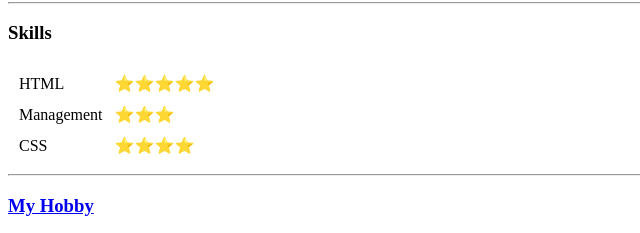
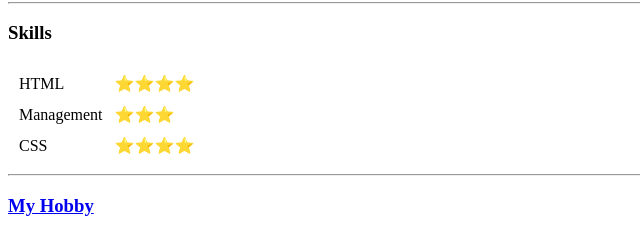
Before and after one commit to Narongtham-N/cv, a plain HTML site: page index.html in a window 1280 px wide. Shown: the part 599-832 px from the top of the page, 0-640 px from the left. Drawn offline with Linux system fonts and the light colour scheme.

Commit message:
Update index.html

```diff
--- a/index.html
+++ b/index.html
@@ -61,7 +61,7 @@
     <tbody>
       <tr>
         <td>HTML</td>
-        <td>⭐️⭐️⭐️⭐️⭐️</td>
+        <td>⭐️⭐️⭐️⭐️</td>
       </tr>
       <tr>
         <td>Management</td>
```
